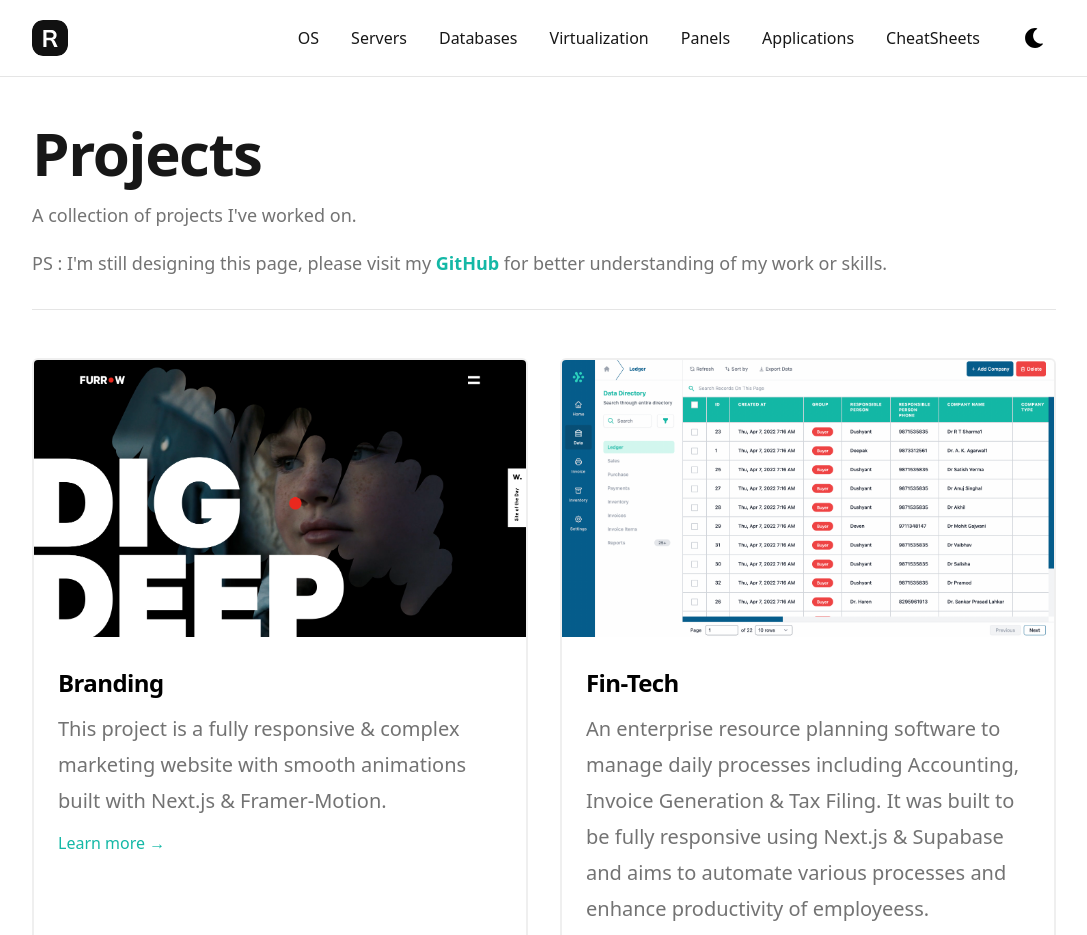
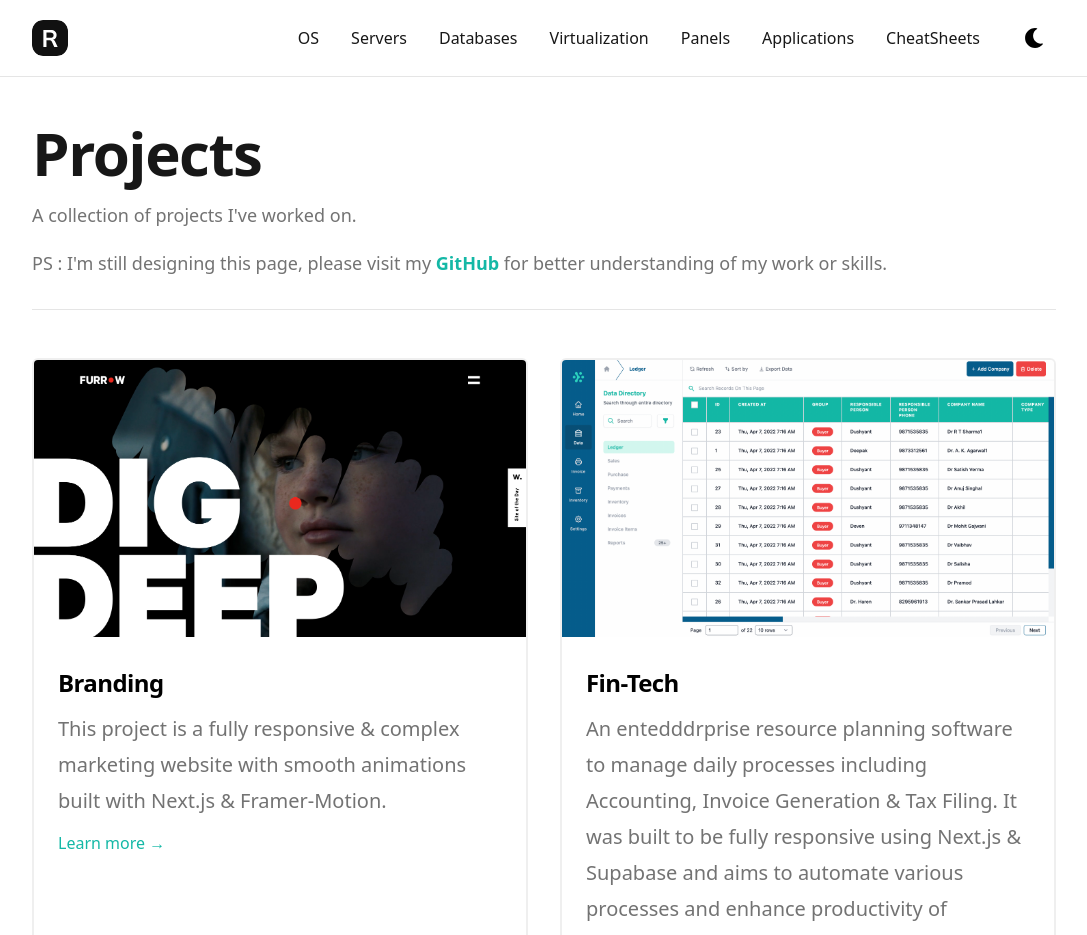
Before and after one commit to stefanpejcic/pcx3.com, a Next.js app: page /projects in a window 1280 px wide. Shown: the top 935 px of the page, without its empty margins (96-1183 px from the left). Built offline with nearby package versions, Linux system fonts and the light colour scheme; a web font is replaced by a local one.

Commit message:
Update projectsData.ts

```diff
--- a/data/projectsData.ts
+++ b/data/projectsData.ts
@@ -9,7 +9,7 @@ const projectsData = [
   {
     title: 'Fin-Tech',
     description:
-      'An enterprise resource planning software to manage daily processes including Accounting, Invoice Generation & Tax Filing. It was built to be fully responsive using Next.js & Supabase and aims to automate various processes and enhance productivity of employeess.',
+      'An entedddrprise resource planning software to manage daily processes including Accounting, Invoice Generation & Tax Filing. It was built to be fully responsive using Next.js & Supabase and aims to automate various processes and enhance productivity of employeess.',
     imgSrc: '/static/images/projects/FinTech.png',
     href: 'https://github.com/reubence/ERP',
   },
```
